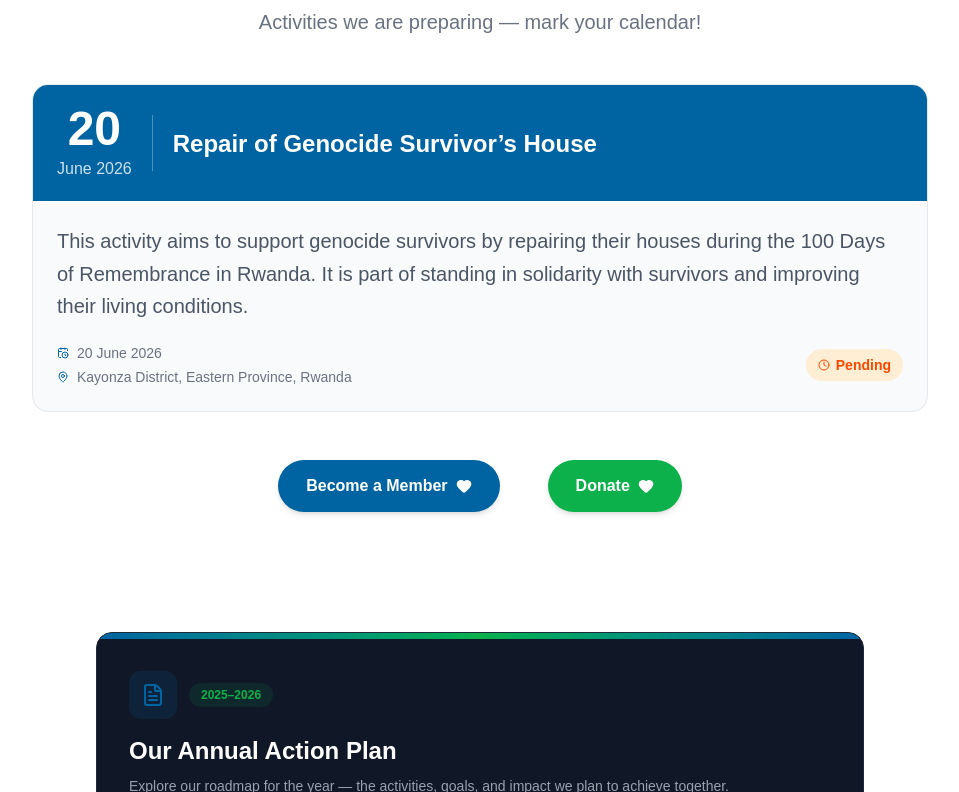
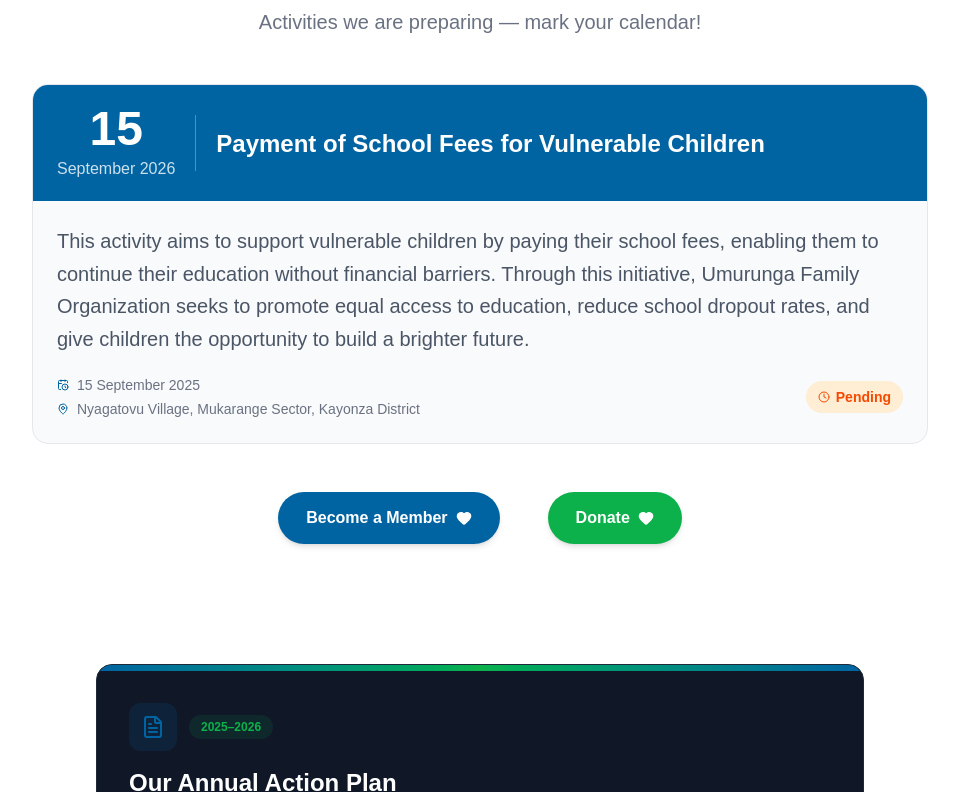
Before and after one commit to nclaira/umurunga-website, a Next.js app in the folder umurunga-website/: page / in a window 1280 px wide. Shown: the part 728-1520 px from the top of the page, without its empty margins (160-1119 px from the left). Built offline with nearby package versions, Linux system fonts and the light colour scheme.

Commit message:
feat: add Mutuelle de Santé (completed) and School Fees (upcoming) activities

```diff
--- a/umurunga-website/src/app/activities/page.tsx
+++ b/umurunga-website/src/app/activities/page.tsx
@@ -46,6 +46,16 @@
     description: "Umurunga Family visited patients who were unable to leave the hospital due to unpaid medical bills. The activity aimed to restore hope and support vulnerable patients by covering their hospital expenses.",
     image: "/images/chuk-1.jpg",
     impact: "Three patients from different families were able to clear their bills and return home, giving them a second chance to continue their lives with dignity and hope.",
+  },
+
+
+ {
+    date: "18 July 2026",
+    category: "Health & Welfare",
+    title: "Payment of Community-Based Health Insurance (Mutuelle de Santé)",
+    description:"Paid Mutuelle de Santé (Community-Based Health Insurance) for 8 vulnerable families in Kayonza District, ensuring access to affordable healthcare and reducing financial barriers to medical services.",
+    image: "/images/kayonza_jul_1.jpg",
+    impact: "8 families (20 beneficiaries) received health insurance support.",
   },
 
 // I will edit this, for new activity
--- a/umurunga-website/src/app/components/pendingActivities.tsx
+++ b/umurunga-website/src/app/components/pendingActivities.tsx
@@ -7,13 +7,14 @@
 
 // ── Pending / upcoming activities — ADD NEW ONES HERE ──
 const pendingActivities = [
-  {
-    day: "20",
-    month: "June 2026",
-    fullDate: "20 June 2026",
-    title: "Repair of Genocide Survivor’s House",
-    description:"This activity aims to support genocide survivors by repairing their houses during the 100 Days of Remembrance in Rwanda. It is part of standing in solidarity with survivors and improving their living conditions.",
-    location: "Kayonza District, Eastern Province, Rwanda",
+   {
+    day: "15",
+    month: "September 2026",
+    fullDate: "15 September 2025",
+    title: "Payment of School Fees for Vulnerable Children",
+    description:
+      "This activity aims to support vulnerable children by paying their school fees, enabling them to continue their education without financial barriers. Through this initiative, Umurunga Family Organization seeks to promote equal access to education, reduce school dropout rates, and give children the opportunity to build a brighter future.",
+    location: "Nyagatovu Village, Mukarange Sector, Kayonza District",
   },
 
   // {
```
Also changed, not shown: 1 other file (tests, documents, lock files or other folders).
